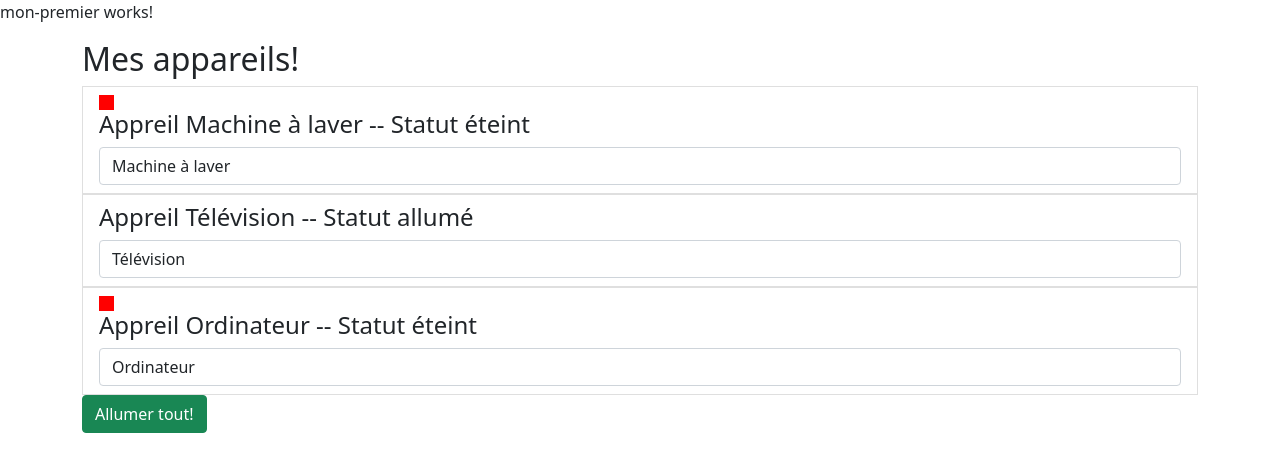
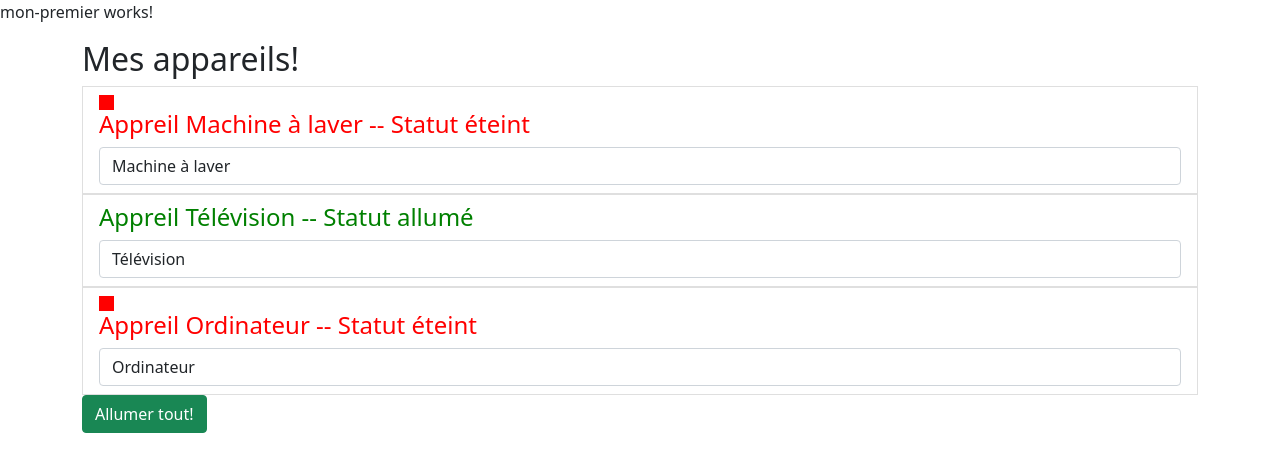
Before and after one commit to TRAFANOHARANTSOA/appareils-app-angular, an Angular app: page / in a window 1280 px wide. Shown: the top 472 px of the page. Built offline with nearby package versions, Linux system fonts and the light colour scheme.

Commit message:
using pipes

```diff
--- a/src/app/appareil/appareil.component.html
+++ b/src/app/appareil/appareil.component.html
@@ -1,8 +1,8 @@
-<li class="list-group-item">
+<li class=list-group-item>
     <div
     style="width:15px; height:15px;background-color: red;"
     *ngIf="appareilStatus ==='éteint'"></div>
-    <h4>Appreil {{ appareilName }} -- Statut {{ appareilStatus}}</h4>
+    <h4 [ngStyle]="{color: getColor()}">Appreil {{ appareilName }} -- Statut {{ appareilStatus}}</h4>
     <input type="text" class="text form-control" [(ngModel)]="appareilName">
 
 </li>
--- a/src/app/appareil/appareil.component.ts
+++ b/src/app/appareil/appareil.component.ts
@@ -1,4 +1,4 @@
-import { Component, Input, OnInit } from '@angular/core';
+import { Component, Directive, Input, OnInit } from '@angular/core';
 
 @Component({
   selector: 'app-appareil',
@@ -22,4 +22,12 @@ export class AppareilComponent implements OnInit {
     return this.appareilStatus;
   }
 
+  getColor() {
+    if(this.appareilStatus === 'allumé'){
+      return 'green';
+    } else if(this.appareilStatus === 'éteint') {
+      return 'red';
+    }
+    return ''; //il faut évidement que quelque chose se passe si c'est ni allumé ni éteint
+  }
 }
```
